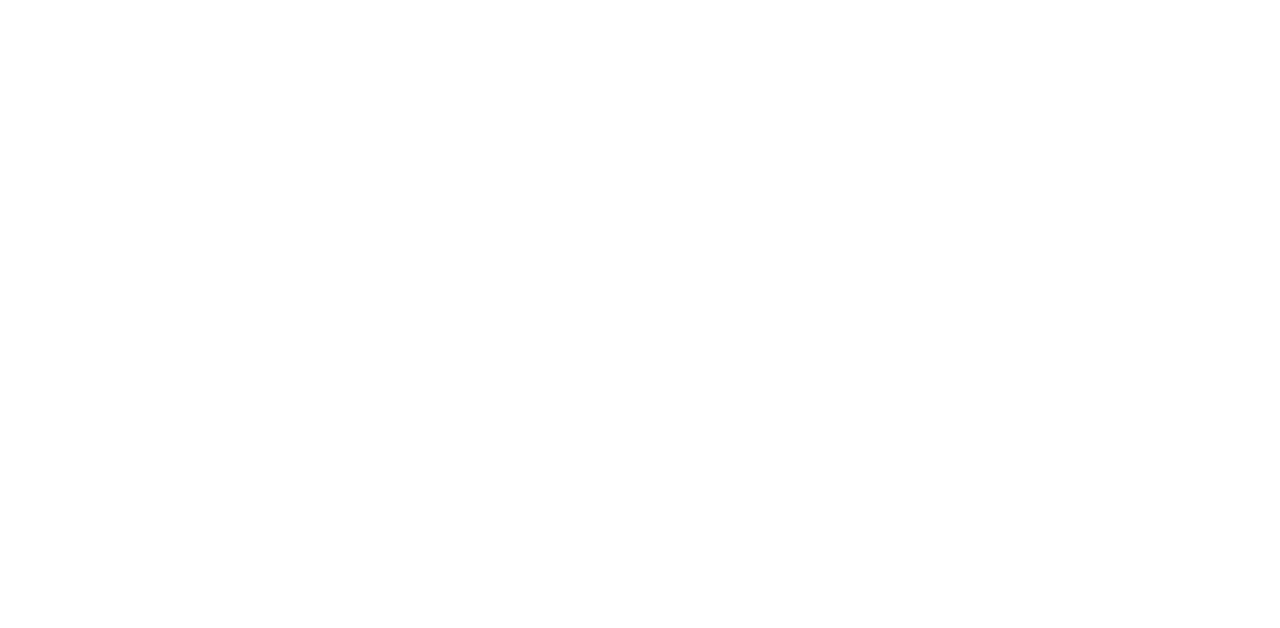
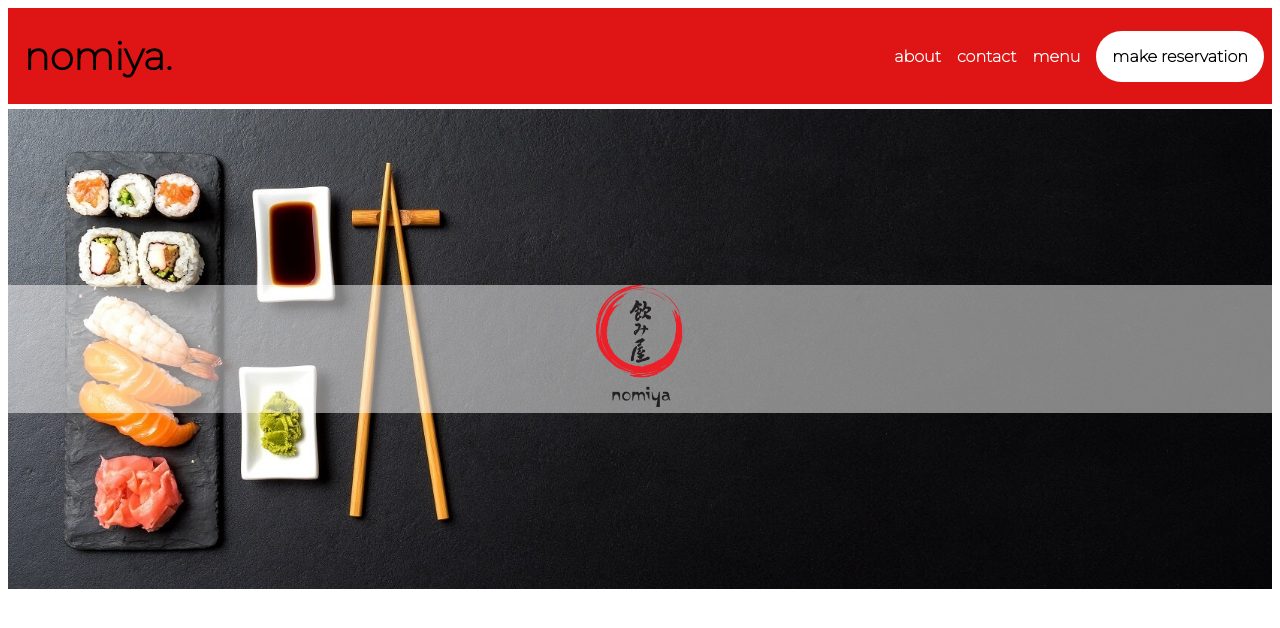
Before and after one commit to Regtables/sushi-bar, a plain HTML site: page index.html in a window 1280 px wide. Drawn offline with Linux system fonts and the light colour scheme.

Commit message:
added header and banner

```diff
--- a/index.html
+++ b/index.html
@@ -4,9 +4,32 @@
   <meta charset="UTF-8">
   <meta http-equiv="X-UA-Compatible" content="IE=edge">
   <meta name="viewport" content="width=device-width, initial-scale=1.0">
+  <link rel="stylesheet" href="style.css">
+  <link rel="preconnect" href="https://fonts.googleapis.com">
+  <link rel="preconnect" href="https://fonts.gstatic.com" crossorigin>
+  <link href="https://fonts.googleapis.com/css2?family=Montserrat:wght@200&display=swap" rel="stylesheet">
+
   <title>Document</title>
 </head>
 <body>
+  <header>
+    <div class="title">
+      <h2>nomiya.</h2>
+    </div>
+    <nav>
+      <a href="">about</a>
+      <a href="">contact</a>
+      <a href="">menu</a>
+      <a href="" id = 'reservation'>make reservation</a>
+    </nav>
+  </header>
 
+  <div class="banner-wrapper">
+    <div class="center-banner">
+      <div class="img-wrapper">
+        <img src="./images/logo.png" alt="resturant logo">
+      </div>
+    </div>
+  </div>
 </body>
 </html>
--- /dev/null
+++ b/style.css
@@ -0,0 +1,68 @@
+body{
+  font-size: 2vw;
+  font-family: montserrat;
+}
+header{
+  display: flex;
+  height: 6rem;
+  background-color: #df1515;
+  width: auto;
+}
+
+.title{
+  display: flex;
+  align-items: center;
+}
+
+.title h2{
+  margin-left: 1rem;
+
+}
+
+.banner-wrapper{
+  display: flex;
+  align-items: center;
+  background-image: url('./images/banner.jpeg');
+  background-size: cover;
+  width: 100%;
+  height: 30rem;
+  margin-top: 5px;
+}
+
+.center-banner{
+  display: flex;
+  height: 8rem;
+  width: 100%;
+  background-color: #ffffff80;
+  justify-content: center;
+}
+
+.center-banner img{
+  height: 95%;
+  width: auto;
+  margin: auto 0;
+}
+
+nav{
+  height: 100%;
+  width: 100%;
+  display: flex;
+  justify-content: end;
+  align-items: center;
+}
+
+nav a{
+  text-decoration: none;
+  color: white;
+  margin: 0.5rem;
+  font-weight:bold;
+  font-size: 1rem;
+
+}
+
+#reservation{
+  background-color: white;
+  padding: 1rem;
+  color: black;
+  border-radius: 20rem;
+}
```
Also changed, not shown: images/banner.jpeg (added), images/logo.png (added), 1 other file.
